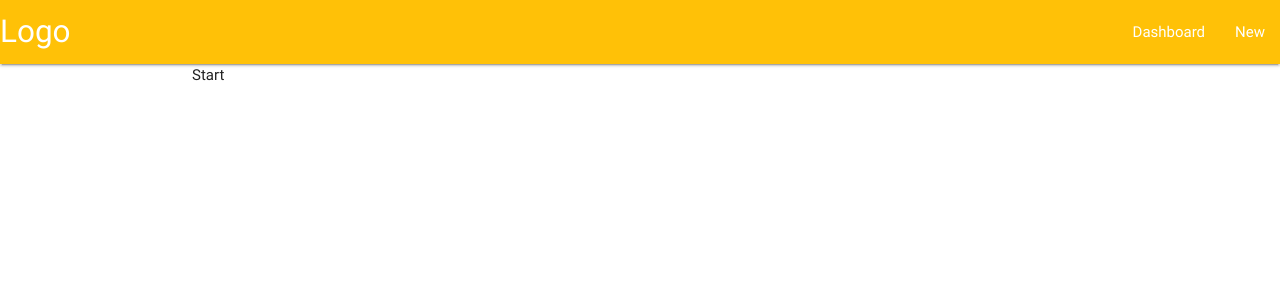
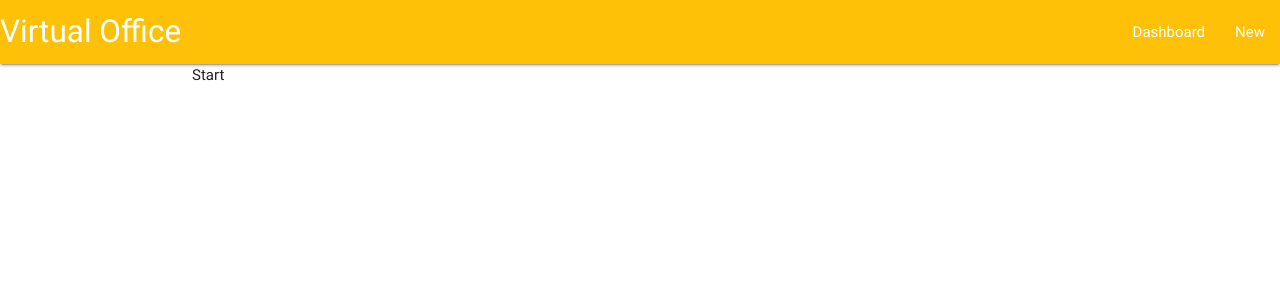
Before and after one commit to byaqub/virtual-office, a React (Create React App) app in the folder client/: page / in a window 1280 px wide. Shown: the top 300 px of the page. Built offline with nearby package versions, Linux system fonts and the light colour scheme; no server answers.

Commit message:
test for heroku and the connection with github

```diff
--- a/client/src/components/Header.js
+++ b/client/src/components/Header.js
@@ -23,7 +23,7 @@ class Header extends Component {
     return (
       <nav>
         <div className="nav-wrapper amber">
-          <NavLink to={this.props.auth ? '/surveys' : '/'} className="brand-logo">Logo</NavLink>
+          <NavLink to={this.props.auth ? '/surveys' : '/'} className="brand-logo">Virtual Office</NavLink>
           <ul id="nav-mobile" className="right hide-on-med-and-down">
             <li><NavLink to="/surveys">Dashboard</NavLink></li>
             <li><NavLink to="/surveys/new">New</NavLink></li>
```
